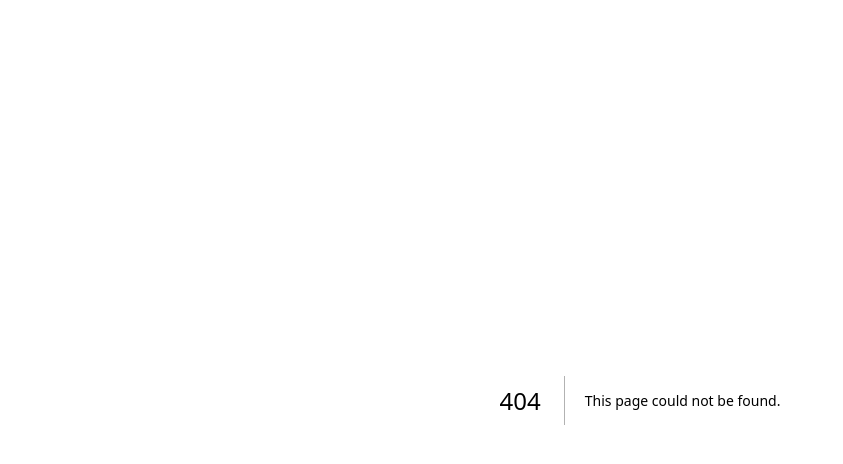
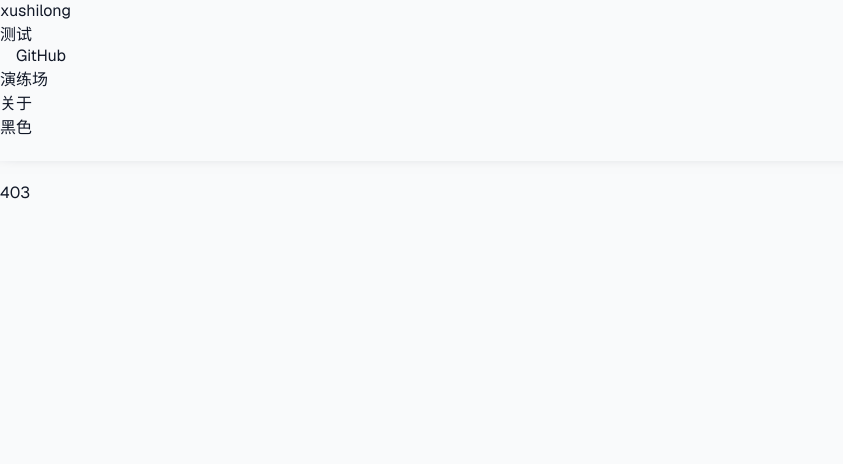
Before and after one commit to xzboss/boke, a Next.js app: page /403 in a window 1280 px wide. Before the commit this address had no page. Shown: the top 464 px of the page, without its empty margins (0-843 px from the left). Built offline with nearby package versions, Linux system fonts and the light colour scheme.

Commit message:
feat: errpage

```diff
--- /dev/null
+++ b/src/app/[error]/page.tsx
@@ -0,0 +1,31 @@
+import { Layout } from "@/components/layout";
+import { ErrorPage404, ErrorPage403 } from "@/components/ErrorPage";
+
+interface ErrorPageProps {
+  params: { error: string };
+}
+
+/**
+ * 通用错误页面
+ * 根据路径参数渲染不同的错误页面
+ */
+export default function ErrorPage({ params }: ErrorPageProps) {
+  const { error } = params;
+
+  const renderErrorPage = () => {
+    switch (error) {
+      case '404':
+        return <ErrorPage404 />;
+      case '403':
+        return <ErrorPage403 />;
+      default:
+        return <ErrorPage404 />;
+    }
+  };
+
+  return (
+    <Layout>
+      {renderErrorPage()}
+    </Layout>
+  );
+}
--- /dev/null
+++ b/src/components/ErrorPage/ErrorPage403.tsx
@@ -0,0 +1,16 @@
+import { Empty } from "@/components/Empty";
+
+/**
+ * 403错误页面组件
+ */
+export const ErrorPage403 = () => {
+  return (
+    <div className="flex items-center justify-center h-[calc(100vh-200px)]">
+      <div className="text-center">
+        <Empty>
+          <div className="text-6xl font-bold text-gray-400 mt-4">403</div>
+        </Empty>
+      </div>
+    </div>
+  );
+};
--- /dev/null
+++ b/src/components/ErrorPage/ErrorPage404.tsx
@@ -0,0 +1,16 @@
+import { Empty } from "@/components/Empty";
+
+/**
+ * 404错误页面组件
+ */
+export const ErrorPage404 = () => {
+  return (
+    <div className="flex items-center justify-center h-[calc(100vh-200px)]">
+      <div className="text-center">
+        <Empty>
+          <div className="text-6xl font-bold text-gray-400 mt-4">404</div>
+        </Empty>
+      </div>
+    </div>
+  );
+};
--- /dev/null
+++ b/src/components/ErrorPage/index.tsx
@@ -0,0 +1,2 @@
+export { ErrorPage404 } from './ErrorPage404';
+export { ErrorPage403 } from './ErrorPage403';
```
Also changed, not shown: src/app/ui/page.tsx (+15 -0 lines), 2 other files (tests, documents, lock files or other folders).
